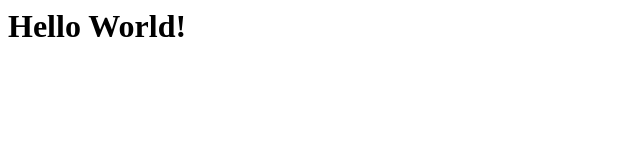
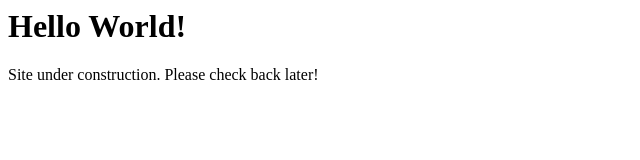
Before and after one commit to arr0w-ryn/arr0w-ryn.github.io, a plain HTML site: page index.html in a window 1280 px wide. Shown: the whole page, without its empty margins (0-640 px from the left). Drawn offline with Linux system fonts and the light colour scheme.

Commit message:
Update index.html

```diff
--- a/index.html
+++ b/index.html
@@ -1 +1,2 @@
 <h1>Hello World!</h1>
+<p>Site under construction. Please check back later!</p>
```
